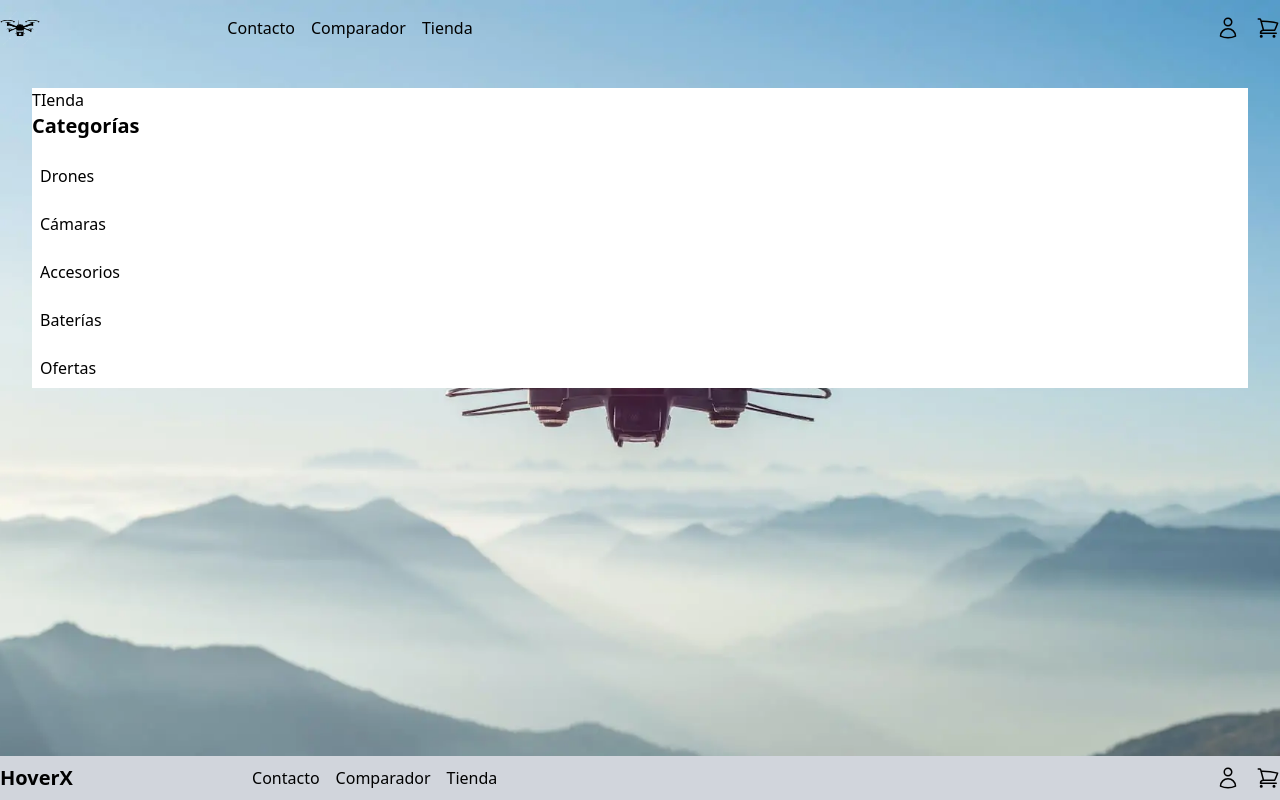
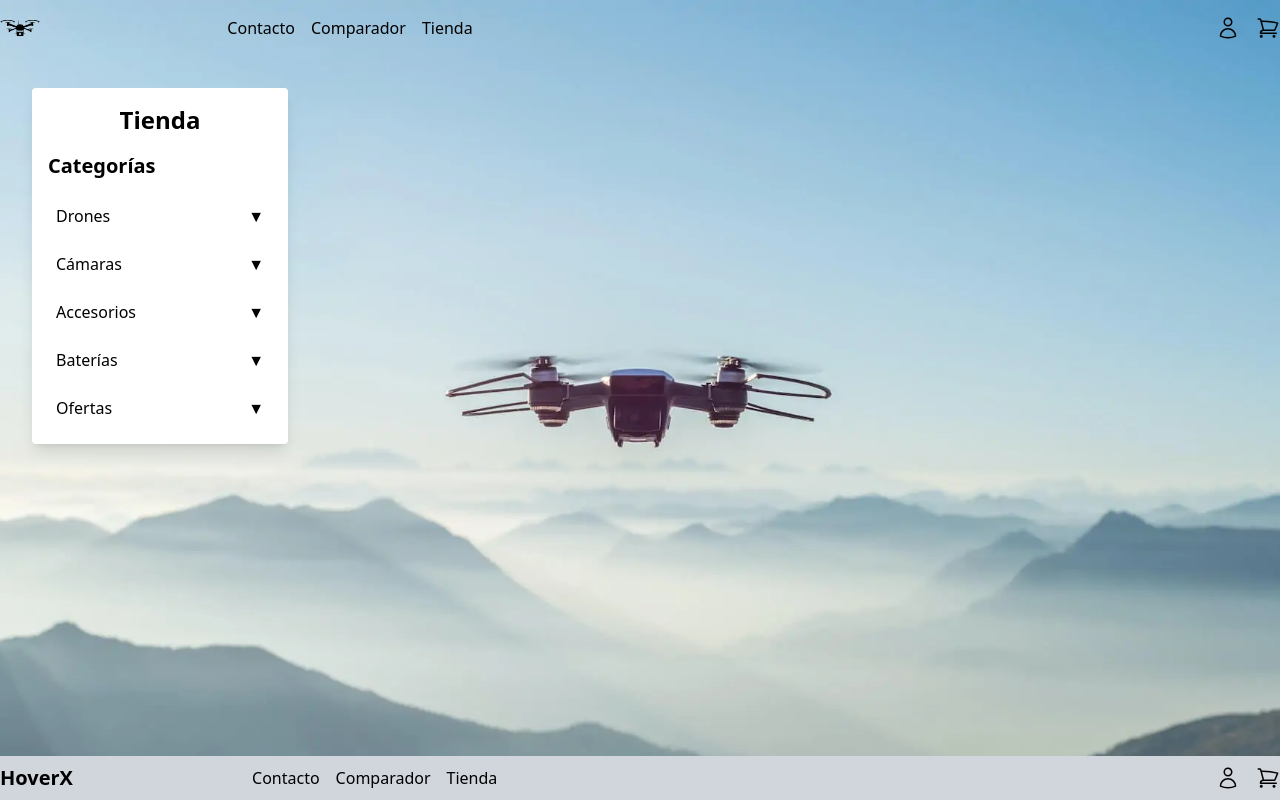
Before and after one commit to vivi3776/ReactMaria, a React (Vite) app: page / in a window 1280 px wide. Built offline with nearby package versions, Linux system fonts and the light colour scheme.

Commit message:
Carrito a medias

```diff
--- a/package.json
+++ b/package.json
@@ -12,6 +12,7 @@
   "dependencies": {
     "@heroicons/react": "^2.2.0",
     "@tailwindcss/vite": "^4.0.7",
+    "nombre-del-proyecto": "file:",
     "react": "^19.0.0",
     "react-dom": "^19.0.0"
   },
--- a/src/Tienda.jsx
+++ b/src/Tienda.jsx
@@ -1,9 +1,24 @@
+import { useState } from "react";
 import { UserIcon, ShoppingCartIcon } from "@heroicons/react/24/outline";
-import NavBar from './NavBar';
-import BottomBar from './BottomBar';
-import './index.css' // Importar Tailwind aquí
+import NavBar from "./NavBar";
+import BottomBar from "./BottomBar";
+import "./index.css"; // Importar Tailwind aquí
 
 function Inicio() {
+  const [openCategory, setOpenCategory] = useState(null);
+
+  const toggleCategory = (category) => {
+    setOpenCategory(openCategory === category ? null : category);
+  };
+
+  const categories = [
+    { name: "Drones", subcategories: ["DJI", "Parrot", "Autel"] },
+    { name: "Cámaras", subcategories: ["Sony", "Canon", "Nikon"] },
+    { name: "Accesorios", subcategories: ["Filtros", "Mochilas", "Gimbals"] },
+    { name: "Baterías", subcategories: ["Lipo 3S", "Lipo 4S", "Lipo 6S"] },
+    { name: "Ofertas", subcategories: ["Descuentos", "Paquetes", "Liquidaciones"] },
+  ];
+
   return (
     <>
       <div
@@ -13,27 +28,36 @@ function Inicio() {
         <NavBar />
 
         {/* Texto centrado con ajuste vertical */}
+        <div className="w-1/5 m-8 bg-white p-4 rounded shadow-lg">
+          <h1 className="text-center text-2xl font-bold mb-4">Tienda</h1>
 
-        <div className="m-8 bg-white ">
-
-          <h1>TIenda </h1>
-
-          <div className="max-w-7xl mx-auto">
           <h2 className="text-xl font-bold mb-4">Categorías</h2>
           <ul className="space-y-2">
-            <li className="hover:bg-gray-700 p-2 rounded cursor-pointer">Drones</li>
-            <li className="hover:bg-gray-700 p-2 rounded cursor-pointer">Cámaras</li>
-            <li className="hover:bg-gray-700 p-2 rounded cursor-pointer">Accesorios</li>
-            <li className="hover:bg-gray-700 p-2 rounded cursor-pointer">Baterías</li>
-            <li className="hover:bg-gray-700 p-2 rounded cursor-pointer">Ofertas</li>
+            {categories.map((category) => (
+              <li key={category.name}>
+                <div
+                  className="hover:bg-gray-700 p-2 rounded cursor-pointer flex justify-between items-center"
+                  onClick={() => toggleCategory(category.name)}
+                >
+                  {category.name}
+                  <span>{openCategory === category.name ? "▲" : "▼"}</span>
+                </div>
+                {openCategory === category.name && (
+                  <ul className="pl-4 mt-2 space-y-1">
+                    {category.subcategories.map((sub) => (
+                      <li key={sub} className="p-2 bg-gray-200 rounded">
+                        {sub}
+
+                      </li>
+                    ))}
+                  </ul>
+                )}
+              </li>
+            ))}
           </ul>
         </div>
-
-
-        </div>
-        <BottomBar/>
+        <BottomBar />
       </div>
-
     </>
   );
 }
```
Also changed, not shown: 2 other files (tests, documents, lock files or other folders).
